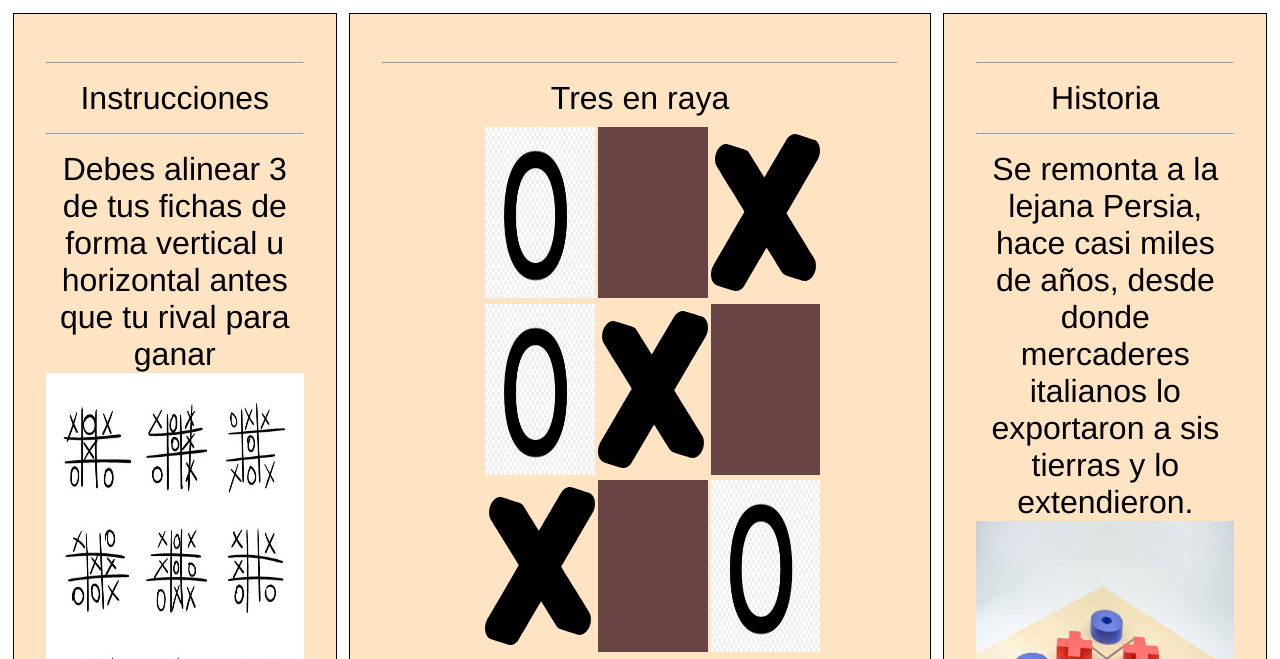
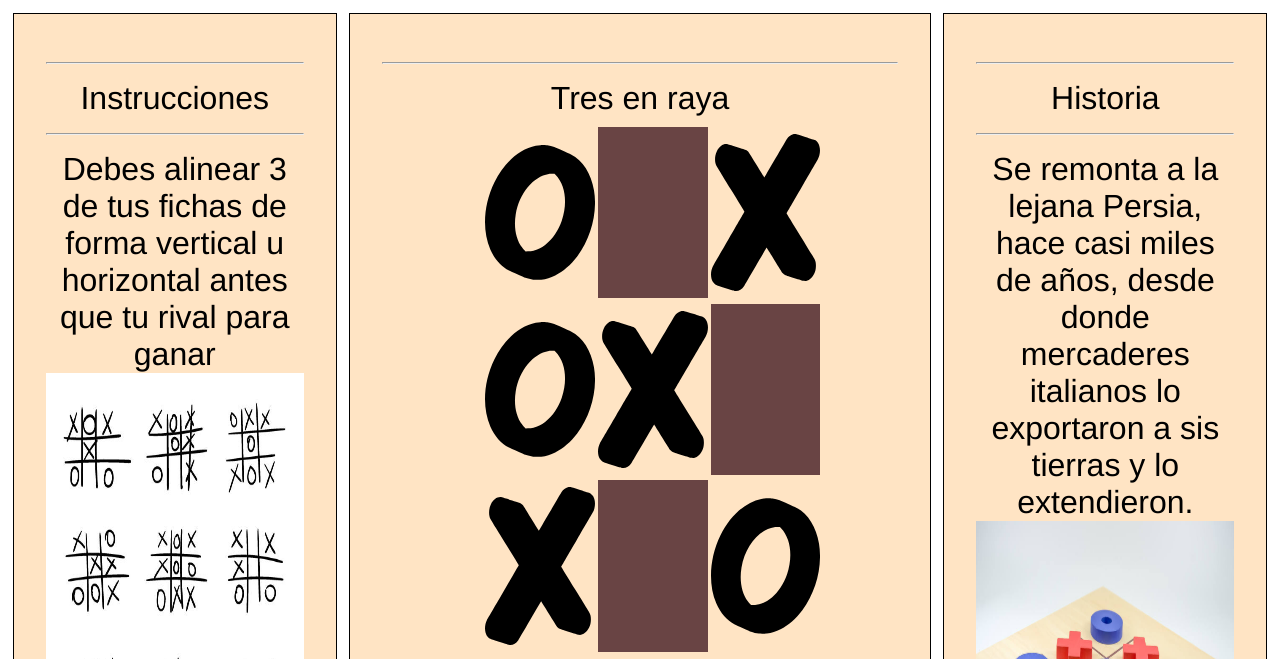
Before and after one commit to Sr-fer/Tres-en-raya, a plain HTML site: page index.html in a window 1280 px wide. Shown: the top 659 px of the page. Drawn offline with Linux system fonts and the light colour scheme.

Commit message:
Ficha O SVG

```diff
--- a/index.html
+++ b/index.html
@@ -21,15 +21,15 @@
                     <hr>
                     Tres en raya
                     <div id="tablero">
-                        <img src="Imagenes\kisspng-letter-case-o-english-alphabet-clip-art-letter-s-5ac7f0237ab010.8890163915230525795025.jpg" alt="ficha1" width="100%" height="100%">
+                        <img src="Imagenes\1896944.svg" alt="ficha1" width="100%" height="100%">
                         <div id="box2" ></div>
                         <img src="Imagenes\1896958.svg" alt="ficha3" width="100%" height="100%">
-                        <img src="Imagenes\kisspng-letter-case-o-english-alphabet-clip-art-letter-s-5ac7f0237ab010.8890163915230525795025.jpg" alt="ficha4" width="100%" height="100%">
+                        <img src="Imagenes\1896944.svg" alt="ficha4" width="100%" height="100%">
                         <img src="Imagenes\1896958.svg" alt="ficha5" width="100%" height="100%">
                         <div id="box6" ></div>
                         <img src="Imagenes\1896958.svg" alt="ficha7" width="100%" height="100%">
                         <div id="box8" ></div>
-                        <img src="Imagenes\kisspng-letter-case-o-english-alphabet-clip-art-letter-s-5ac7f0237ab010.8890163915230525795025.jpg" alt="ficha9" width="100%" height="100%">
+                        <img src="Imagenes\1896944.svg" alt="ficha9" width="100%" height="100%">
                     </div>
                 <div id="fichas">Fichas</div>
                 <div id="jugadores">
```
Also changed, not shown: Imagenes/1896944.svg (added).
